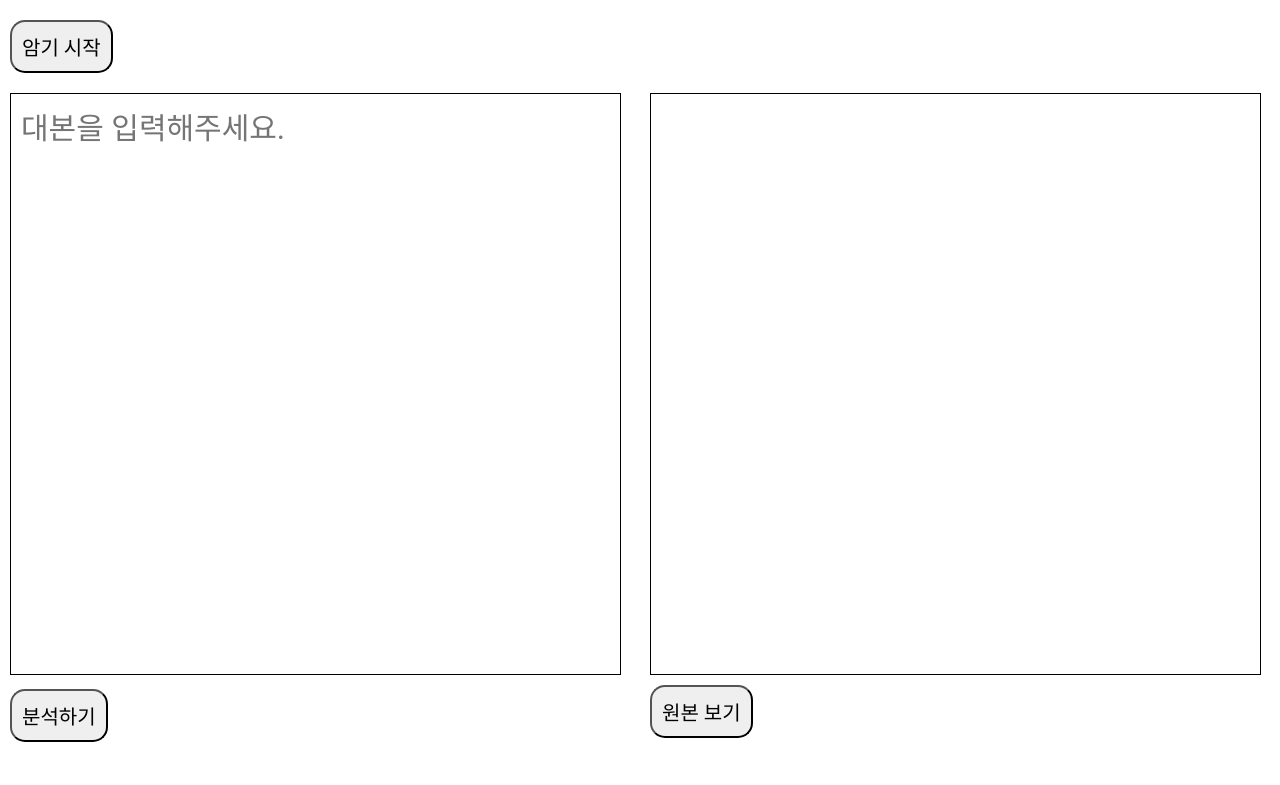
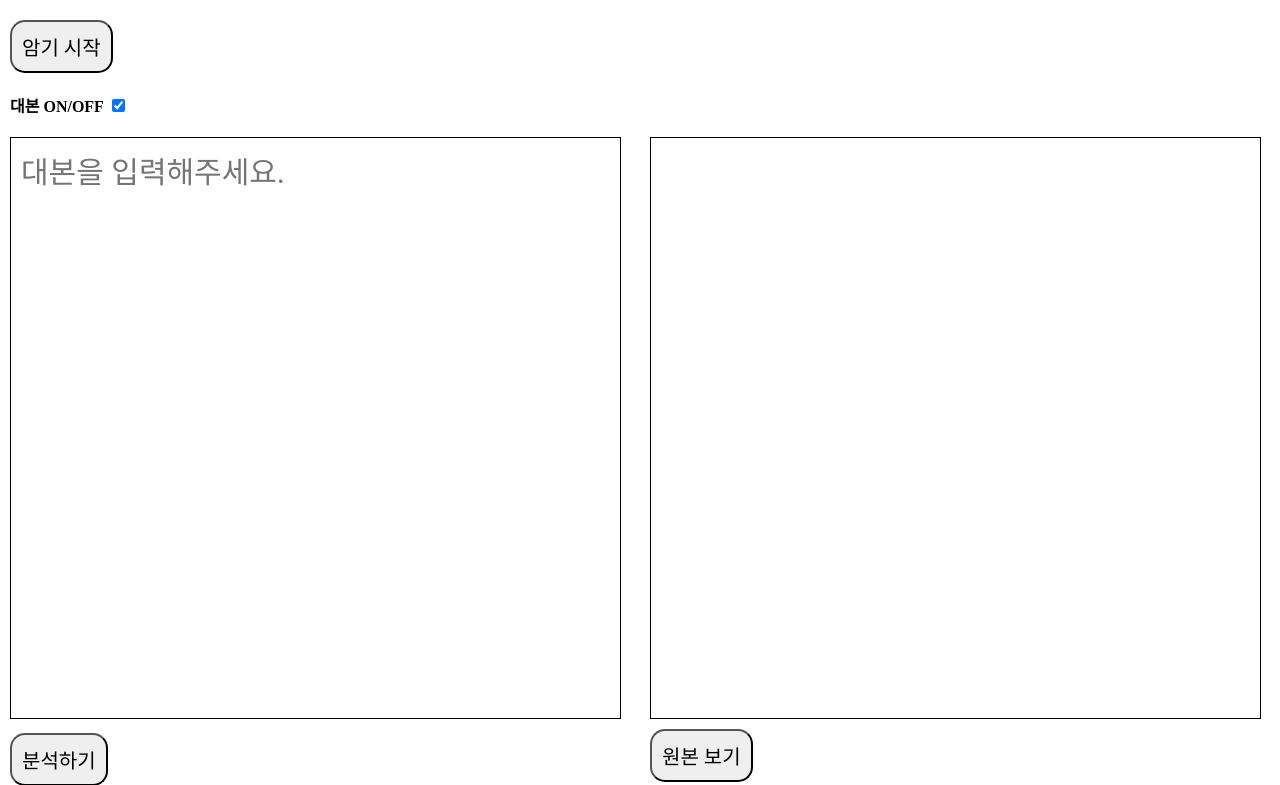
Before and after one commit to daeni-dang/2021-1-OSSP1-Hayan.zip-1, a Django app: template hayanzip/app/templates/app/main.html in a window 1280 px wide. Shown: the top 785 px of the page. Run offline with Django 3.2, Linux system fonts and the light colour scheme; the template is opened without the code that fills it, so the values that code supplies are empty.

Commit message:
Gunuu : ADD function Show & Hide script in main.html

```diff
--- a/hayanzip/app/static/css/main.css
+++ b/hayanzip/app/static/css/main.css
@@ -43,6 +43,12 @@ body{
     margin-top: 10px;
 }
 
+.checkbox {
+    margin: 5px;
+    padding: 5px;
+    font-family: "나눔스퀘어_ac ExtraBold";
+}
+
 .text{
     width: 95%;
     height: 100%;
--- a/hayanzip/app/templates/app/main.html
+++ b/hayanzip/app/templates/app/main.html
@@ -13,6 +13,10 @@
                 <button id="micToggle" class="btn" data-badge="&nbsp;">암기 시작</button>
                 <span id="finalStr"></span>
                 <span id="interim"></span>
+            </div>
+            <div class="checkbox">
+                <label><b>대본 ON/OFF</b></label>
+                <input type="checkbox" id="check" checked>
             </div>
             <form id="input" method="post">
                 <div id="main">
@@ -133,6 +137,20 @@
                     i.className='red-text';
                 }
             }
+
+            // checkbox 누를 때마다 대본 보이게 하고 안 보이게 하는 함수
+            $(function(){
+                $('#check').on('change', function(){
+                    var isChk = this.checked;
+                    if(isChk){
+                        $('#inputStr').show();
+                    }
+                    else {
+                        $('#inputStr').hide();
+                    }
+                })
+            })
+
             initRecognition();
         </script>
     </body>
```
